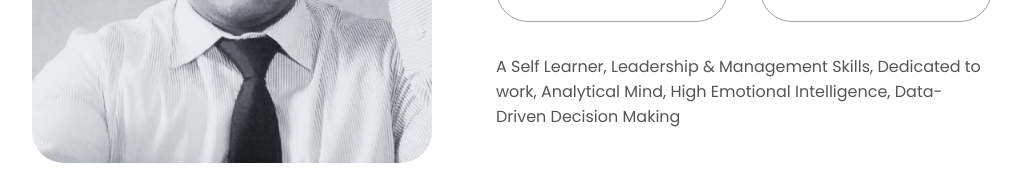
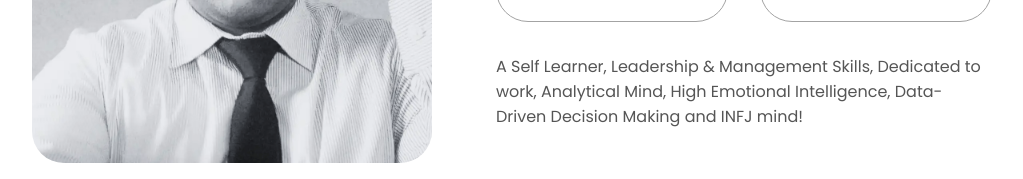
Before and after one commit to BuddhikaBaru/BuddhikaBaru.github.io, a plain HTML site: page index.html in a window 1280 px wide. Shown: the part 1356-1535 px from the top of the page, without its empty margins (128-1151 px from the left). Drawn offline with Linux system fonts and the light colour scheme.

Commit message:
change description index.html
add infj

```diff
--- a/index.html
+++ b/index.html
@@ -90,7 +90,7 @@
                     </div>
                 </div>
                 <div class="text-container">
-                    <p>A Self Learner, Leadership & Management Skills, Dedicated to work, Analytical Mind, High Emotional Intelligence, Data-Driven Decision Making
+                    <p>A Self Learner, Leadership & Management Skills, Dedicated to work, Analytical Mind, High Emotional Intelligence, Data-Driven Decision Making and INFJ mind!
                     </p>
                 </div>
             </div>
```
